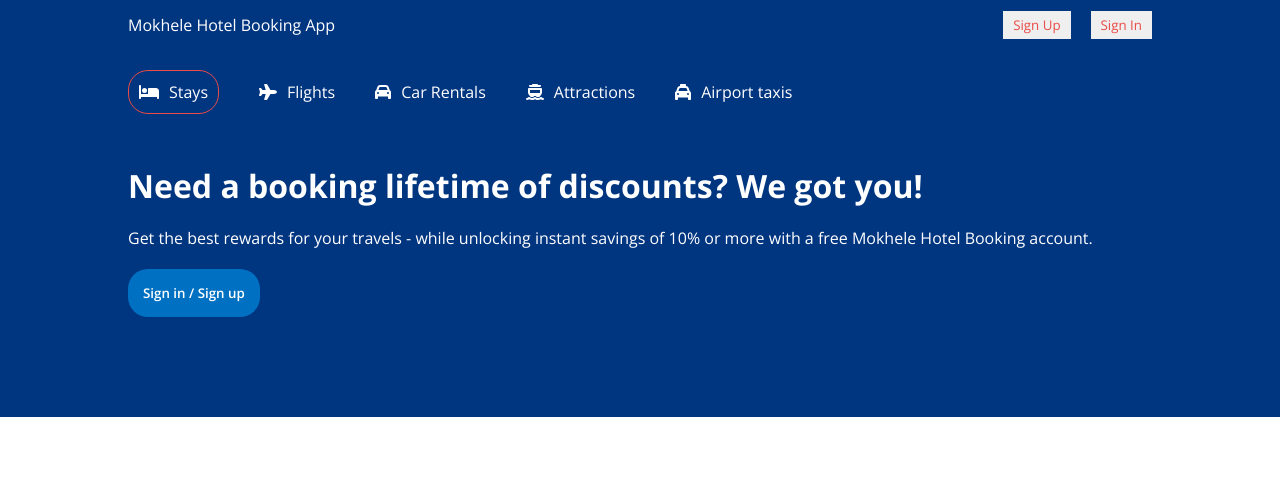
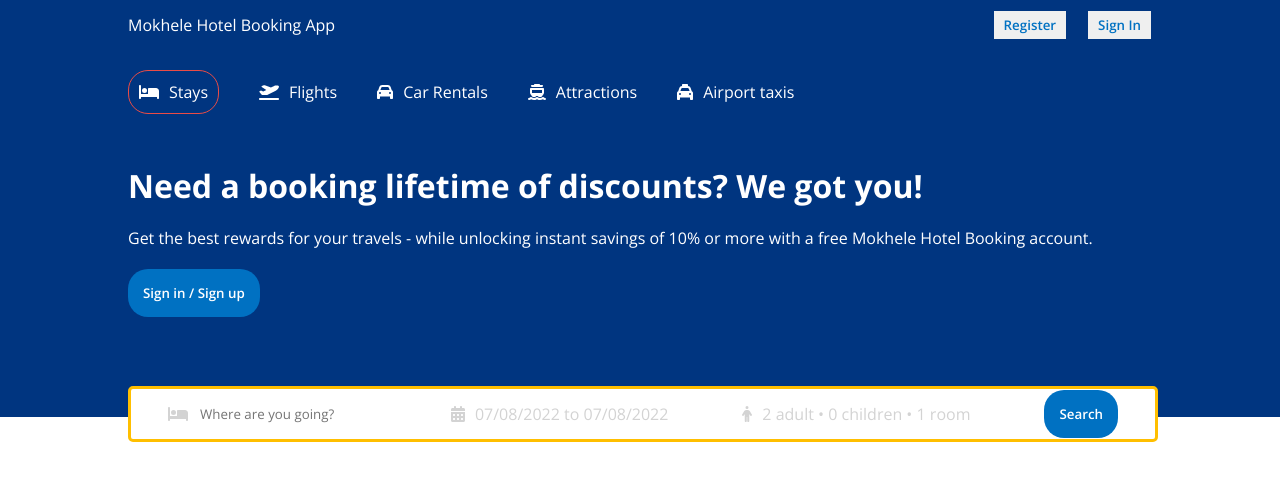
Before and after one commit to techiemokhele/mokhele-hotel-booking-app, a React (Create React App) app: page / in a window 1280 px wide. Shown: the top 480 px of the page. Built offline with nearby package versions, Linux system fonts and the light colour scheme.

Commit message:
create search navigation, option selector

```diff
--- a/package.json
+++ b/package.json
@@ -11,7 +11,9 @@
     "@testing-library/jest-dom": "^5.16.4",
     "@testing-library/react": "^13.1.1",
     "@testing-library/user-event": "^13.5.0",
+    "date-fns": "^2.29.1",
     "react": "^18.0.0",
+    "react-date-range": "^1.4.0",
     "react-dom": "^18.0.0",
     "react-router-dom": "^6.3.0",
     "react-scripts": "5.0.1",
--- a/src/components/Header/Header.css
+++ b/src/components/Header/Header.css
@@ -3,12 +3,17 @@
   justify-content: center;
   color: #fff;
   background-color: #003580;
+  position: relative;
 }
 
 .headerContainer {
   width: 100%;
   max-width: 1024px;
   margin: 20px 0px 100px 0px;
+}
+
+.headerContainer.listMode {
+  margin: 20px 0px 0px 0px;
 }
 
 .headerList {
@@ -41,3 +46,84 @@
   padding: 15px;
   cursor: pointer;
 }
+
+.headerSearch {
+  display: flex;
+  align-items: center;
+  justify-content: space-around;
+  height: 30px;
+  background-color: #fff;
+  border: 3px solid #ffbf00;
+  padding: 10px 0px;
+  border-radius: 5px;
+  position: absolute;
+  bottom: -25px;
+  width: 100%;
+  max-width: 1024px;
+}
+
+.headerIcon {
+  color: #d3d3d3;
+}
+
+.headerSearchItem {
+  display: flex;
+  align-items: center;
+  gap: 10px;
+}
+
+.headerSearchInput {
+  border: none;
+  outline: none;
+}
+
+.headerSearchText {
+  color: #d3d3d3;
+  cursor: pointer;
+}
+
+.date {
+  position: absolute;
+  top: 50px;
+}
+
+.options {
+  position: absolute;
+  top: 50px;
+  background-color: #fff;
+  color: #000;
+  border-radius: 5px;
+  box-shadow: 2px 2px 2px 1px#ffbf00;
+  -webkit-box-shadow: 2px 2px 2px 1px#ffbf00;
+}
+
+.optionItem {
+  display: flex;
+  width: 200px;
+  justify-content: space-between;
+  margin: 10px;
+}
+
+.optionCounter {
+  display: flex;
+  align-items: center;
+  gap: 10px;
+  font-size: 12px;
+  color: #000;
+}
+
+.optionCounterButton {
+  width: 30px;
+  height: 30px;
+  border: 1px solid #0071c2;
+  color: #0071c2;
+  background-color: #fff;
+  cursor: pointer;
+}
+
+.optionCounterButton:disabled {
+  cursor: not-allowed;
+  color: #ea4c46;
+  background-color: #fff;
+  border-color: #ea4c46;
+}
--- a/src/components/Header/Header.jsx
+++ b/src/components/Header/Header.jsx
@@ -1,27 +1,67 @@
-import React from "react";
+import React, { useState } from "react";
 import { FontAwesomeIcon } from "@fortawesome/react-fontawesome";
 import {
   faBed,
-  faPlane,
+  faCalendarDays,
   faCar,
+  faPerson,
   faFerry,
+  faPlaneDeparture,
   faTaxi,
 } from "@fortawesome/free-solid-svg-icons";
+import { DateRange } from "react-date-range";
+import { format } from "date-fns";
 
+//import custom styling
 import "./Header.css";
+import "react-date-range/dist/styles.css";
+import "react-date-range/dist/theme/default.css";
 
-const Header = () => {
+const Header = ({ type }) => {
+  //create date range object
+  const [openDate, setOpenDate] = useState(false);
+  const [date, setDate] = useState([
+    {
+      startDate: new Date(),
+      endDate: new Date(),
+      key: "dateSelection",
+    },
+  ]);
+
+  //set options
+  const [openOptions, setOpenOptions] = useState(false);
+  const [options, setOptions] = useState({
+    adult: 2,
+    children: 0,
+    room: 1,
+  });
+
+  //handle increase options
+  const handleOptionSelect = (name, operation) => {
+    setOptions((prev) => {
+      return {
+        ...prev,
+        [name]:
+          operation === "increaseValue" ? options[name] + 1 : options[name] - 1,
+      };
+    });
+  };
+
   return (
     <div className="header">
       {/*header container*/}
-      <div className="headerContainer">
+      <div
+        className={
+          type === "list" ? "headerContainer listMode" : "headerContainer"
+        }
+      >
+        {/*header icons*/}
         <div className="headerList">
-          {/*header icons*/}
           <div className="headerListItem active">
             <FontAwesomeIcon icon={faBed} /> <span>Stays</span>
           </div>
           <div className="headerListItem">
-            <FontAwesomeIcon icon={faPlane} /> <span>Flights</span>
+            <FontAwesomeIcon icon={faPlaneDeparture} /> <span>Flights</span>
           </div>
           <div className="headerListItem">
             <FontAwesomeIcon icon={faCar} /> <span>Car Rentals</span>
@@ -35,6 +75,8 @@ const Header = () => {
         </div>
 
         {/*header title*/}
+        {type !== "list" && (
+          <>
             <h1 className="headerTitle">
               Need a booking lifetime of discounts? We got you!
             </h1>
@@ -43,6 +85,131 @@ const Header = () => {
               savings of 10% or more with a free Mokhele Hotel Booking account.
             </p>
             <button className="headerButton">Sign in / Sign up</button>
+
+            {/*header search bar*/}
+            <div className="headerSearch">
+              <div className="headerSearchItem">
+                <FontAwesomeIcon icon={faBed} className="headerIcon" />
+                <input
+                  type="text"
+                  placeholder="Where are you going?"
+                  className="headerSearchInput"
+                />
+              </div>
+              <div className="headerSearchItem">
+                <FontAwesomeIcon icon={faCalendarDays} className="headerIcon" />
+                <span
+                  className="headerSearchText"
+                  onClick={() => setOpenDate(!openDate)}
+                >{`${format(date[0].startDate, "dd/MM/yyyy")} to ${format(
+                  date[0].endDate,
+                  "dd/MM/yyyy"
+                )}`}</span>
+                {openDate && (
+                  <DateRange
+                    editableDateInputs={true}
+                    onChange={(item) => setDate([item.dateSelection])}
+                    moveRangeOnFirstSelection={false}
+                    ranges={date}
+                    className="date"
+                  />
+                )}
+              </div>
+              {/*header search bar items*/}
+              <div className="headerSearchItem">
+                <FontAwesomeIcon icon={faPerson} className="headerIcon" />
+                <span
+                  className="headerSearchText"
+                  onClick={() => setOpenOptions(!openOptions)}
+                >{`${options.adult} adult • ${options.children} children • ${options.room} room`}</span>
+                {openOptions && (
+                  <div className="options">
+                    <div className="optionItem">
+                      <span className="optionText">Adult</span>
+                      <div className="optionCounter">
+                        <button
+                          className="optionCounterButton"
+                          onClick={() =>
+                            handleOptionSelect("adult", "decreaseValue")
+                          }
+                          disabled={options.adult <= 1}
+                        >
+                          -
+                        </button>
+                        <span className="optionCounterNumber">
+                          {options.adult}
+                        </span>
+                        <button
+                          className="optionCounterButton"
+                          onClick={() =>
+                            handleOptionSelect("adult", "increaseValue")
+                          }
+                        >
+                          +
+                        </button>
+                      </div>
+                    </div>
+
+                    <div className="optionItem">
+                      <span className="optionText">Children</span>
+
+                      <div className="optionCounter">
+                        <button
+                          className="optionCounterButton"
+                          onClick={() =>
+                            handleOptionSelect("children", "decreaseValue")
+                          }
+                          disabled={options.children <= 0}
+                        >
+                          -
+                        </button>
+                        <span className="optionCounterNumber">
+                          {options.children}
+                        </span>
+                        <button
+                          className="optionCounterButton"
+                          onClick={() =>
+                            handleOptionSelect("children", "increaseValue")
+                          }
+                        >
+                          +
+                        </button>
+                      </div>
+                    </div>
+                    <div className="optionItem">
+                      <span className="optionText">Room</span>
+                      <div className="optionCounter">
+                        <button
+                          className="optionCounterButton"
+                          onClick={() =>
+                            handleOptionSelect("room", "decreaseValue")
+                          }
+                          disabled={options.room <= 1}
+                        >
+                          -
+                        </button>
+                        <span className="optionCounterNumber">
+                          {options.room}
+                        </span>
+                        <button
+                          className="optionCounterButton"
+                          onClick={() =>
+                            handleOptionSelect("room", "increaseValue")
+                          }
+                        >
+                          +
+                        </button>
+                      </div>
+                    </div>
+                  </div>
+                )}
+              </div>
+              <div className="headerSearchItem">
+                <button className="headerButton">Search</button>
+              </div>
+            </div>
+          </>
+        )}
       </div>
     </div>
   );
--- a/src/components/NavigationBar/NavigationBar.css
+++ b/src/components/NavigationBar/NavigationBar.css
@@ -20,8 +20,9 @@
 
 .navButton {
   margin-left: 20px;
-  border: none;
+  border: 1px solid #003580;
   padding: 5px 10px;
   cursor: pointer;
-  color: #ea4c46;
+  color: #0071c2;
+  font-weight: 600;
 }
--- a/src/components/NavigationBar/NavigationBar.jsx
+++ b/src/components/NavigationBar/NavigationBar.jsx
@@ -7,7 +7,7 @@ const NavigationBar = () => {
       <div className="navContainer">
         <span className="logo">Mokhele Hotel Booking App</span>
         <div className="navItems">
-          <button className="navButton">Sign Up</button>
+          <button className="navButton">Register</button>
           <button className="navButton">Sign In</button>
         </div>
       </div>
--- a/src/pages/HotelList/HotelListPage.jsx
+++ b/src/pages/HotelList/HotelListPage.jsx
@@ -1,7 +1,14 @@
 import React from "react";
+import Header from "../../components/Header/Header";
+import NavigationBar from "../../components/NavigationBar/NavigationBar";
 
 const HotelListPage = () => {
-  return <div>HotelListPage</div>;
+  return (
+    <div>
+      <NavigationBar />
+      <Header type="list" />
+    </div>
+  );
 };
 
 export default HotelListPage;
```
Also changed, not shown: src/pages/SingleHotel/SingleHotelPage.jsx (+14 -0 lines), 1 other file (tests, documents, lock files or other folders). Lines whose indentation alone changed are shown as unchanged.
